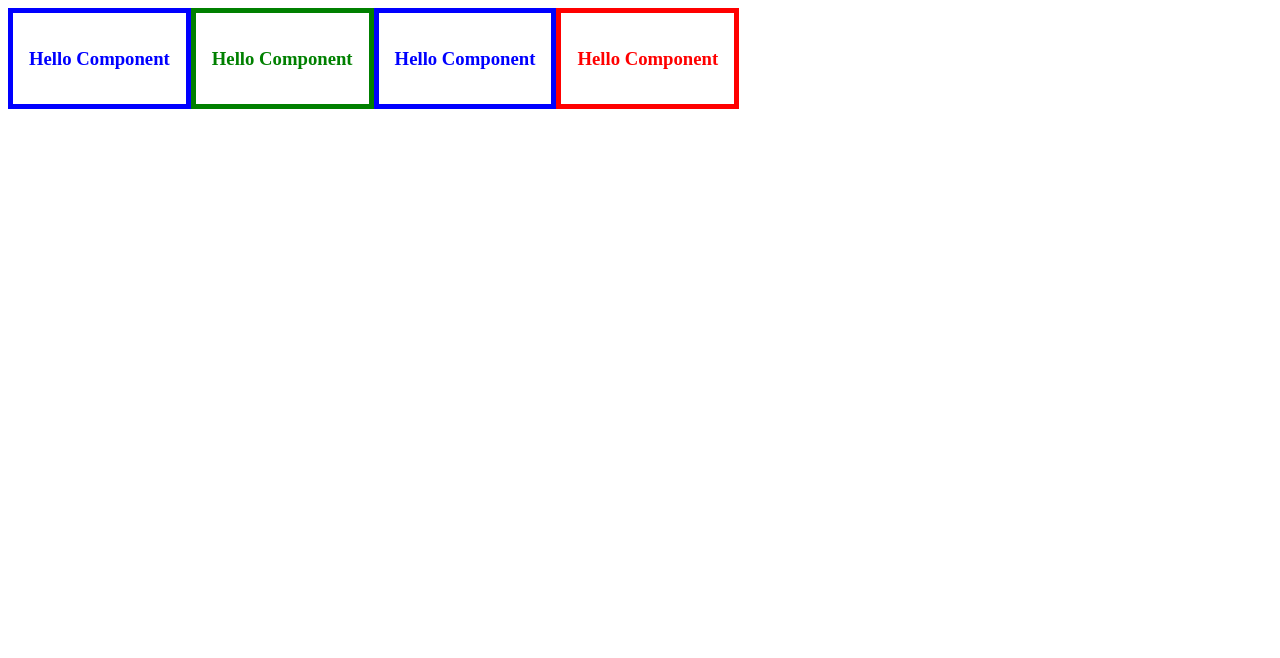
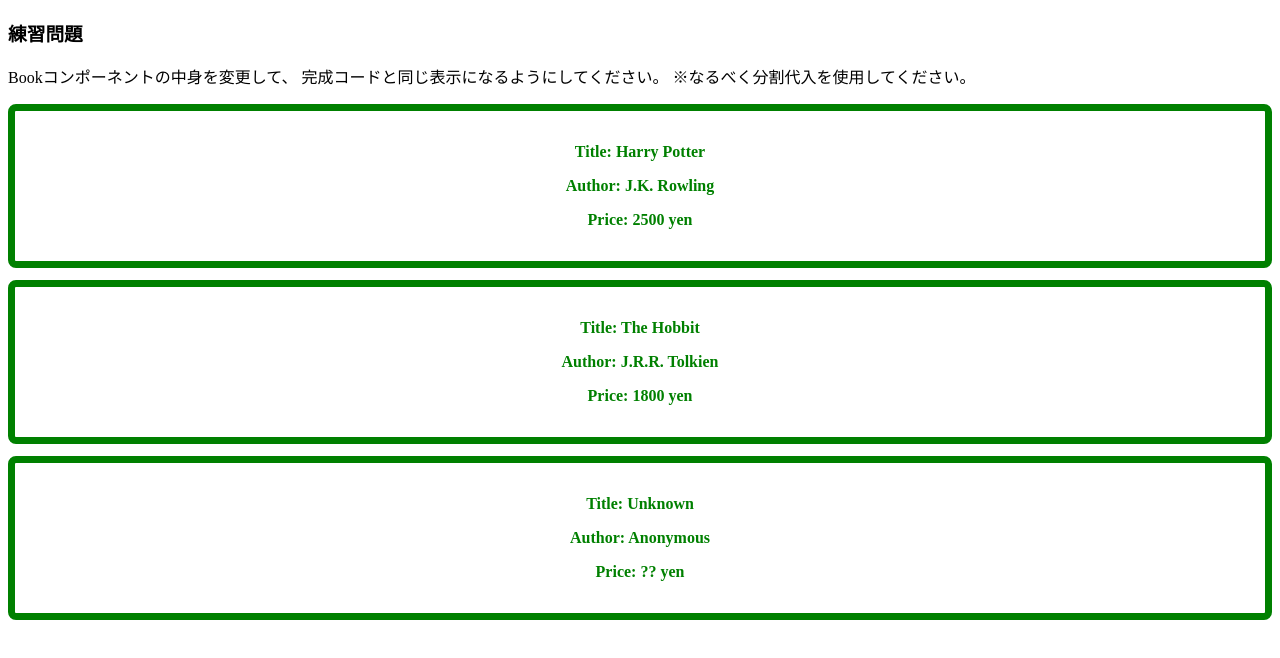
Before and after one commit to nasu-masa/frontend-study, a React (Vite) app in the folder react/react-basics/: page / in a window 1280 px wide. Shown: the top 658 px of the page. Built offline with nearby package versions, Linux system fonts and the light colour scheme.

Commit message:
Add and complete Book props practice exercise

```diff
--- a/react/react-basics/src/App.jsx
+++ b/react/react-basics/src/App.jsx
@@ -1,4 +1,4 @@
-import Example from "./components/02-props/Example";
+import Example from "./components/02-props/props-practice/BookExample";
 
 function App() {
   return <Example />;
--- a/react/react-basics/src/components/02-props/Child.jsx
+++ b/react/react-basics/src/components/02-props/Child.jsx
@@ -32,3 +32,4 @@ export default Child;
 // ① 「Propsはオブジェクト」という基本形
 // ② Reactで一番よく見る実践形
 // ③ 「名前が衝突する時や短くしたい時」に使う応用形
+// propsへは全てのデータ型を渡すことができる
--- /dev/null
+++ b/react/react-basics/src/components/02-props/props-practice/Book.css
@@ -0,0 +1,9 @@
+.book {
+  border: 7px solid green;
+  border-radius: 8px;
+  padding: 16px;
+  margin: 12px 0;
+  color: green;
+  text-align: center;
+  font-weight: 600;
+}
--- /dev/null
+++ b/react/react-basics/src/components/02-props/props-practice/Book.jsx
@@ -0,0 +1,35 @@
+import "./Book.css";
+
+// 【表示結果】
+// 1つ目
+//   Title: Harry Potter
+//   Author: J.K. Rowling
+//   Price: 2500 yen
+//
+// 2つ目
+//   Title: The Hobbit
+//   Author: J.R.R. Tolkien
+//   Price: 1800 yen
+//
+// 3つ目（Propsなし）
+//   Title: Unknown
+//   Author: Anonymous
+//   Price: ?? yen
+
+// 【やること】
+// 1. Book.jsx を完成させる
+// 2. 分割代入を使う
+// 3. デフォルト値を設定する
+// 4. JSX で表示する
+
+const Book = ({title = "Unknown", author = "Anonymous", price = "??"}) => {
+  return (
+    <div className="book">
+      <p>Title: { title }</p>
+      <p>Author: { author}</p>
+      <p>Price: { price } yen</p>
+    </div>
+  )
+};
+
+export default Book;
--- /dev/null
+++ b/react/react-basics/src/components/02-props/props-practice/BookExample.jsx
@@ -0,0 +1,31 @@
+import Book from "./Book";
+
+const books = [
+  { title: "Harry Potter", author: "J.K. Rowling", price: 2500 },
+  { title: "The Hobbit", author: "J.R.R. Tolkien", price: 1800 },
+];
+
+const Example = () => {
+  return (
+    <div>
+      <h3>練習問題</h3>
+      <p>
+        Bookコンポーネントの中身を変更して、
+        完成コードと同じ表示になるようにしてください。
+        ※なるべく分割代入を使用してください。
+      </p>
+
+      <Book
+        title={books[0].title}
+        author={books[0].author}
+        price={books[0].price}
+      />
+
+      <Book {...books[1]} />
+
+      <Book />
+    </div>
+  );
+};
+
+export default Example;
```
